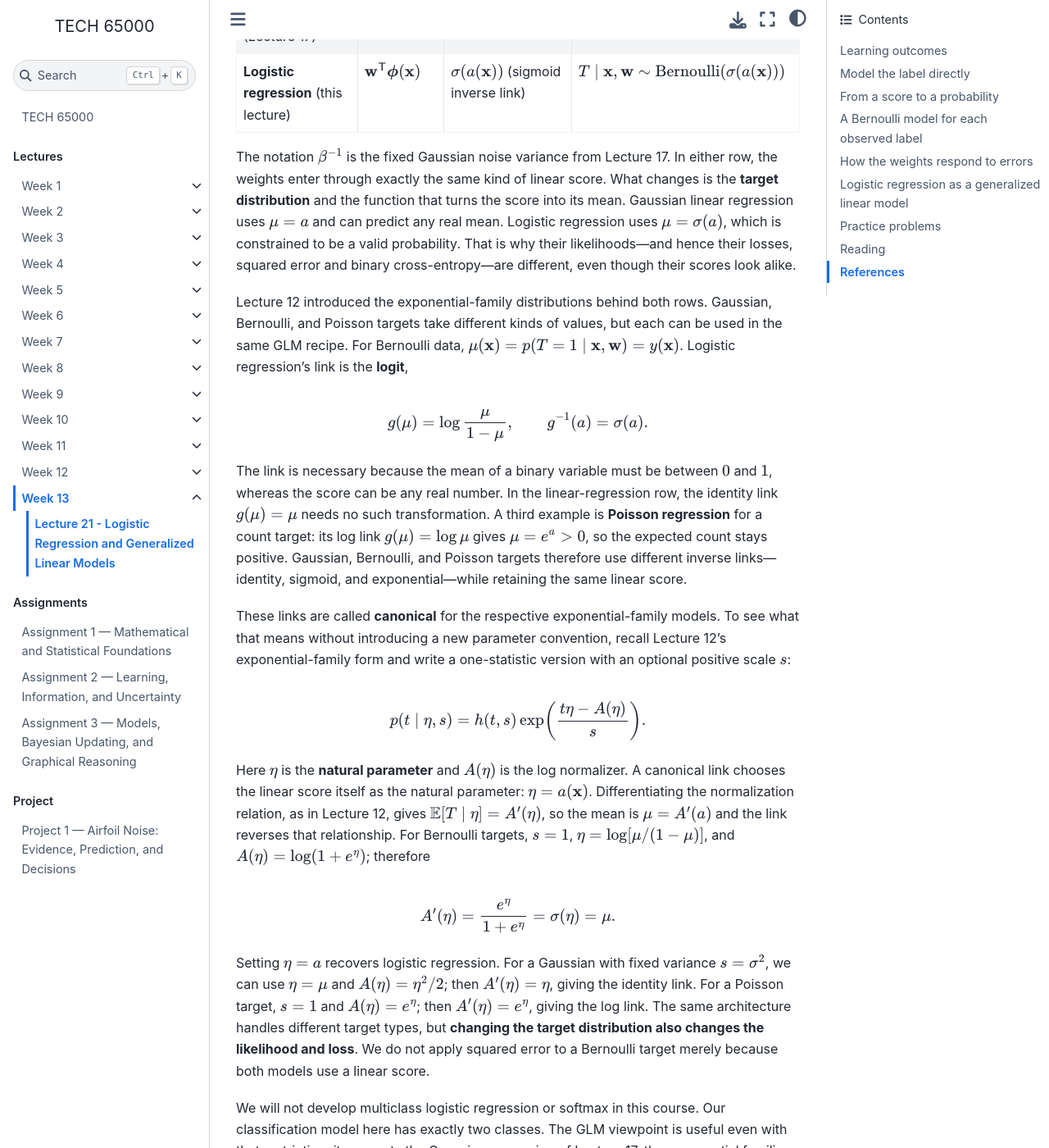
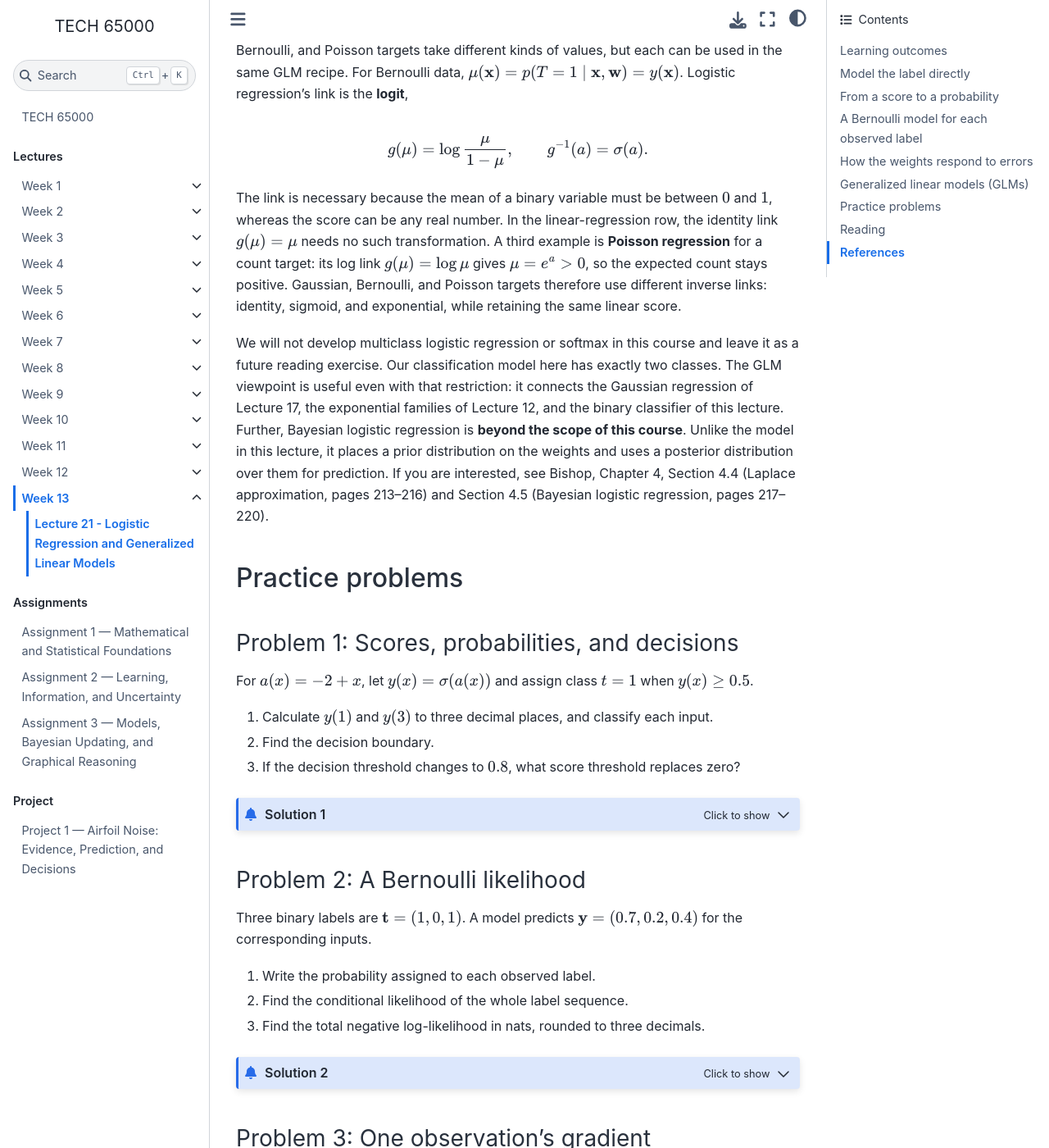
Before and after one commit to DTECH-650/DTECH-650.github.io, a Jupyter Book: the page built from lectures/week13/lecture-21-logistic-regression-and-glms.md, in a window 1280 px wide and 1400 px high, scrolled down 6959 px. Shown: the whole window at 82% size. Built offline with Jupyter Book 1.0.4 settings and Sphinx 7.4.7 and the Sphinx Book theme 1.1.4, drawn with Linux system fonts in a browser that asks for light colours; pages that are not in the unit, such as notebooks, are missing from menus; some of the changed text lies outside the part shown.

Commit message:
Preserve Week 13 lecture edits on dev

```diff
--- a/lectures/week13/lecture-21-logistic-regression-and-glms.md
+++ b/lectures/week13/lecture-21-logistic-regression-and-glms.md
@@ -45,16 +45,16 @@ $$
 a(\mathbf x)=\mathbf w^{\mathsf T}\boldsymbol\phi(\mathbf x).
 $$
 
-The first feature is usually $\phi_0(\mathbf x)=1$, so $w_0$ acts as a bias. If we use the original inputs, $\boldsymbol\phi(\mathbf x)=(1,x_1,\ldots,x_D)^{\mathsf T}$. Fixed nonlinear basis functions are also possible; as in Lecture 17, their values are determined from $\mathbf x$ before we fit $\mathbf w$.
+The first feature is usually $\phi_0(\mathbf x)=1$, so $w_0$ acts as a bias. If we use the original inputs, $\boldsymbol\phi(\mathbf x)=(1,x_1,\ldots,x_D)^{\mathsf T}$. Fixed nonlinear basis functions are also possible as in Lecture 17, and their values are determined from $\mathbf x$ before we fit $\mathbf w$.
 
-The score $a$ ranges over all real numbers, but a probability must lie between zero and one. The **logistic sigmoid** makes this conversion:
+We need a way to convert the score $a$, which ranges over all real numbers, lie between zero and one to make it a probability value. The **logistic sigmoid** makes this conversion:
 
 $$
 \boxed{\sigma(a)=\frac{1}{1+e^{-a}},\qquad
 y(\mathbf x)=\sigma\!\left(\mathbf w^{\mathsf T}\boldsymbol\phi(\mathbf x)\right).}
 $$
 
-When $a=0$, $y=1/2$. Positive scores give $y>1/2$; negative scores give $y<1/2$. For example, scores $-1$, $0$, and $1$ give probabilities of approximately $0.269$, $0.500$, and $0.731$. As $a$ increases without bound, $y$ approaches $1$; as it decreases without bound, $y$ approaches $0$. For finite weights and features it never equals either endpoint exactly.
+When $a=0$, $y=1/2$. Positive scores give $y>1/2$, while negative scores give $y<1/2$. For example, scores $-1$, $0$, and $1$ give probabilities of approximately $0.269$, $0.500$, and $0.731$. As $a$ increases without bound, $y$ approaches $1$; as it decreases without bound, $y$ approaches $0$. For finite weights and features it never equals either endpoint exactly.
 
 ### Why this particular curve?
 
@@ -64,7 +64,7 @@ $$
 \text{odds}(\mathbf x)=\frac{y(\mathbf x)}{1-y(\mathbf x)}.
 $$
 
-For the sigmoid, $1-y=1/(1+e^a)$ and $y=e^a/(1+e^a)$, so
+For the sigmoid, $1-y=1/(1+e^a)$ and $y=e^a/(1+e^a)$ (check this yourself!), so
 
 $$
 \frac{y}{1-y}=e^a,
@@ -133,7 +133,7 @@ $$
 =-\sum_{n=1}^{N}\left[t_n\log y_n+(1-t_n)\log(1-y_n)\right].}
 $$
 
-For one observation, a correct label assigned a large probability has a small loss. If $t=1$, the loss is $-\log y$: predicting $y=0.8$ costs about $0.223$ nats, whereas predicting $y=0.2$ costs about $1.609$ nats. A confident wrong prediction is penalized strongly. Dividing $E$ by $N$ gives the **mean** cross-entropy; it changes the scale of the loss but not its minimizer.
+For one observation, a correct label assigned a large probability has a small loss. If $t=1$, the loss is $-\log y$: predicting $y=0.8$ costs about $0.223$ nats, whereas predicting $y=0.2$ costs about $1.609$ nats. A confident wrong prediction is penalized strongly. Dividing $E$ by $N$ gives the **mean** cross-entropy and it it changes the scale of the loss but not its minimizer.
 
 The loss is not an arbitrary replacement for least squares. It follows from choosing a Bernoulli distribution for a binary target. In Lecture 17, a Gaussian distribution for a continuous target led instead to squared error. The model for the target determines the likelihood and, through it, the fitting objective.
 
@@ -176,17 +176,17 @@ $$
 
 This resembles the residual-times-feature gradient for squared error, although the predicted $y_n$ and the loss are different. If a positive example ($t_n=1$) gets a low predicted probability, then $y_n-t_n<0$: a gradient-descent step tends to increase its score in the direction of its feature vector. The full gradient balances all examples, so an individual update need not improve every prediction.
 
-Unlike Gaussian linear regression with a fixed design matrix, setting this gradient to zero does not produce a simple closed-form expression for $\mathbf w$, because each $y_n=\sigma(\mathbf w^{\mathsf T}\boldsymbol\phi_n)$ depends nonlinearly on the unknown weights. We can use gradient-based optimization, as in Lecture 18; the next lecture will develop Newton's method and iteratively reweighted least squares (IRLS).
+Unlike Gaussian linear regression with a fixed design matrix, setting this gradient to zero does not produce a simple closed-form expression for $\mathbf w$, because each $y_n=\sigma(\mathbf w^{\mathsf T}\boldsymbol\phi_n)$ depends nonlinearly on the unknown weights. We can use gradient-based optimization, as in Lecture 18. the next lectures will develop Newton's method and iteratively reweighted least squares (IRLS) for this exact purpose.
 
-### When the classes separate perfectly
+<!-- ### When the classes separate perfectly
 
 There is a subtle limit to unregularized maximum likelihood. If some hyperplane separates all positive training labels from all negative ones, multiplying its weights by larger positive numbers pushes the predicted probabilities toward $1$ for positive examples and $0$ for negative examples. The training loss approaches zero, but no **finite** weight vector reaches that limit. A numerical solver may report very large coefficients rather than a stable finite maximum-likelihood estimate.
 
-Regularization—equivalently, under appropriate conditions, a prior on the weights—can keep the fitted coefficients finite. This is a property of the *fitting problem*, not a reason to abandon the probabilistic interpretation of logistic regression.
+Regularization, and equivalently, under appropriate conditions, a prior on the weights, can keep the fitted coefficients finite. This is a property of the *fitting problem*, not a reason to abandon the probabilistic interpretation of logistic regression. -->
 
-## Logistic regression as a generalized linear model
+## Generalized linear models (GLMs)
 
-At first, linear regression from Lecture 17 and logistic regression from this lecture may look like unrelated methods: one predicts a continuous quantity and the other predicts a class probability. **Both are generalized linear models (GLMs)** because both can be written using the same three-part recipe. First form a linear score from the features; next convert that score into the target's conditional mean; finally choose a probability distribution for the target with that mean:
+At first, linear regression from Lecture 17 and logistic regression from this lecture may look like unrelated methods: one predicts a continuous quantity and the other predicts a class probability. However, **both are generalized linear models (GLMs)** because they can be written using the same three-part recipe. First form a linear score from the features. Next, convert that score into the target's conditional mean. Finally, choose a probability distribution for the target with that mean:
 
 $$
 \boxed{
@@ -198,7 +198,7 @@ T\mid\mathbf x,\mathbf w\sim\text{a distribution with mean }\mu(\mathbf x).
 }
 $$
 
-Here $T$ is the random target and $t$ is its observed value; this $T$ is not the sufficient-statistic function $T(x)$ from Lecture 12. The function $f$ is the **inverse link**. Its inverse $g=f^{-1}$ is the **link function**, so $g(\mu(\mathbf x))=a(\mathbf x)$. “Linear” in GLM refers to the score $a$, not necessarily to $\mu$ as a function of the inputs.
+Here $T$ is the random target and $t$ is its observed value. This $T$ is not the sufficient-statistic function $T(x)$ from Lecture 12. The function $f$ is the **inverse link**. Its inverse $g=f^{-1}$ is the **link function**, so $g(\mu(\mathbf x))=a(\mathbf x)$. “Linear” in GLM refers to the score $a$, not necessarily to $\mu$ as a function of the inputs.
 
 Now write our two familiar models in that *same* template:
 
@@ -207,7 +207,7 @@ Now write our two familiar models in that *same* template:
 | **Linear regression** (Lecture 17) | $\mathbf w^{\mathsf T}\boldsymbol\phi(\mathbf x)$ | $a(\mathbf x)$ (identity inverse link) | $T\mid\mathbf x,\mathbf w\sim\mathcal N(a(\mathbf x),\beta^{-1})$ |
 | **Logistic regression** (this lecture) | $\mathbf w^{\mathsf T}\boldsymbol\phi(\mathbf x)$ | $\sigma(a(\mathbf x))$ (sigmoid inverse link) | $T\mid\mathbf x,\mathbf w\sim\operatorname{Bernoulli}(\sigma(a(\mathbf x)))$ |
 
-The notation $\beta^{-1}$ is the fixed Gaussian noise variance from Lecture 17. In either row, the weights enter through exactly the same kind of linear score. What changes is the **target distribution** and the function that turns the score into its mean. Gaussian linear regression uses $\mu=a$ and can predict any real mean. Logistic regression uses $\mu=\sigma(a)$, which is constrained to be a valid probability. That is why their likelihoods—and hence their losses, squared error and binary cross-entropy—are different, even though their scores look alike.
+The notation $\beta^{-1}$ is the fixed Gaussian noise variance from Lecture 17. In either row, the weights enter through exactly the same kind of linear score. What changes is the **target distribution** and the function that turns the score into its mean. Gaussian linear regression uses $\mu=a$ and can predict any real mean. Logistic regression uses $\mu=\sigma(a)$, which is constrained to be a valid probability. That is why their likelihoods, and hence their losses, squared error and binary cross-entropy, are different, even though their scores look alike.
 
 Lecture 12 introduced the exponential-family distributions behind both rows. Gaussian, Bernoulli, and Poisson targets take different kinds of values, but each can be used in the same GLM recipe. For Bernoulli data, $\mu(\mathbf x)=p(T=1\mid\mathbf x,\mathbf w)=y(\mathbf x)$. Logistic regression's link is the **logit**,
 
@@ -217,9 +217,9 @@ g(\mu)=\log\frac{\mu}{1-\mu},
 g^{-1}(a)=\sigma(a).
 $$
 
-The link is necessary because the mean of a binary variable must be between $0$ and $1$, whereas the score can be any real number. In the linear-regression row, the identity link $g(\mu)=\mu$ needs no such transformation. A third example is **Poisson regression** for a count target: its log link $g(\mu)=\log\mu$ gives $\mu=e^a>0$, so the expected count stays positive. Gaussian, Bernoulli, and Poisson targets therefore use different inverse links—identity, sigmoid, and exponential—while retaining the same linear score.
+The link is necessary because the mean of a binary variable must be between $0$ and $1$, whereas the score can be any real number. In the linear-regression row, the identity link $g(\mu)=\mu$ needs no such transformation. A third example is **Poisson regression** for a count target: its log link $g(\mu)=\log\mu$ gives $\mu=e^a>0$, so the expected count stays positive. Gaussian, Bernoulli, and Poisson targets therefore use different inverse links: identity, sigmoid, and exponential, while retaining the same linear score.
 
-These links are called **canonical** for the respective exponential-family models. To see what that means without introducing a new parameter convention, recall Lecture 12's exponential-family form and write a one-statistic version with an optional positive scale $s$:
+<!-- These links are called **canonical** for the respective exponential-family models. To see what that means without introducing a new parameter convention, recall Lecture 12's exponential-family form and write a one-statistic version with an optional positive scale $s$:
 
 $$
 p(t\mid\eta,s)
@@ -232,9 +232,11 @@ $$
 A'(\eta)=\frac{e^\eta}{1+e^\eta}=\sigma(\eta)=\mu.
 $$
 
-Setting $\eta=a$ recovers logistic regression. For a Gaussian with fixed variance $s=\sigma^2$, we can use $\eta=\mu$ and $A(\eta)=\eta^2/2$; then $A'(\eta)=\eta$, giving the identity link. For a Poisson target, $s=1$ and $A(\eta)=e^\eta$; then $A'(\eta)=e^\eta$, giving the log link. The same architecture handles different target types, but **changing the target distribution also changes the likelihood and loss**. We do not apply squared error to a Bernoulli target merely because both models use a linear score.
+Setting $\eta=a$ recovers logistic regression. For a Gaussian with fixed variance $s=\sigma^2$, we can use $\eta=\mu$ and $A(\eta)=\eta^2/2$; then $A'(\eta)=\eta$, giving the identity link. For a Poisson target, $s=1$ and $A(\eta)=e^\eta$; then $A'(\eta)=e^\eta$, giving the log link. The same architecture handles different target types, but **changing the target distribution also changes the likelihood and loss**. We do not apply squared error to a Bernoulli target merely because both models use a linear score. -->
 
-We will not develop multiclass logistic regression or softmax in this course. Our classification model here has exactly two classes. The GLM viewpoint is useful even with that restriction: it connects the Gaussian regression of Lecture 17, the exponential families of Lecture 12, and the binary classifier of this lecture.
+We will not develop multiclass logistic regression or softmax in this course and leave it as a future reading exercise. Our classification model here has exactly two classes. The GLM viewpoint is useful even with that restriction: it connects the Gaussian regression of Lecture 17, the exponential families of Lecture 12, and the binary classifier of this lecture. Further,
+Bayesian logistic regression is **beyond the scope of this course**. Unlike the model in this lecture, it places a prior distribution on the weights and uses a posterior distribution over them for prediction. If you are interested, see Bishop, Chapter 4, Section 4.4 (Laplace approximation, pages 213–216) and Section 4.5 (Bayesian logistic regression, pages 217–220).
+
 
 ## Practice problems
 
```
Also changed, not shown: other parts of lectures/week13/lecture-21-logistic-regression-and-glms.md (+4 -4 lines).
